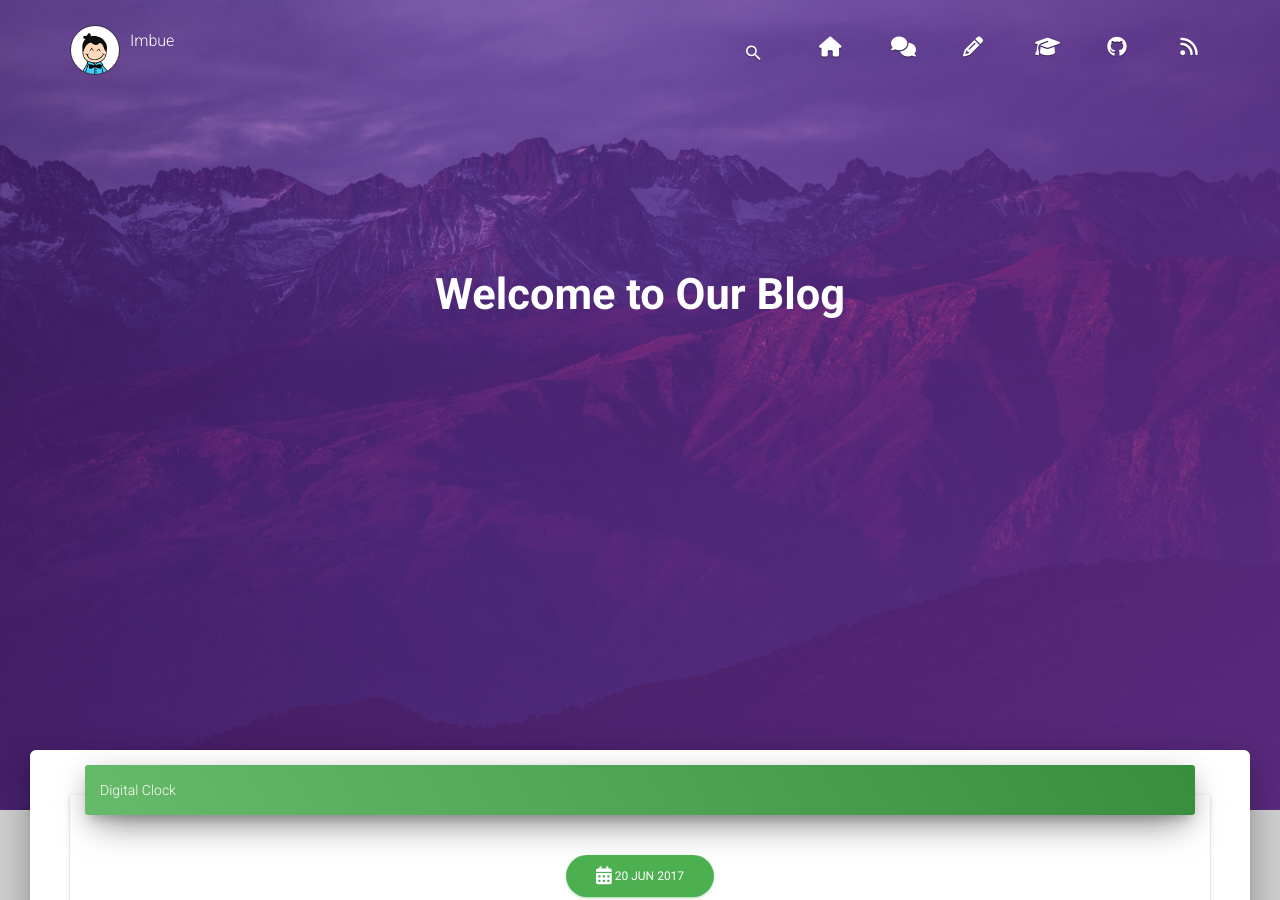
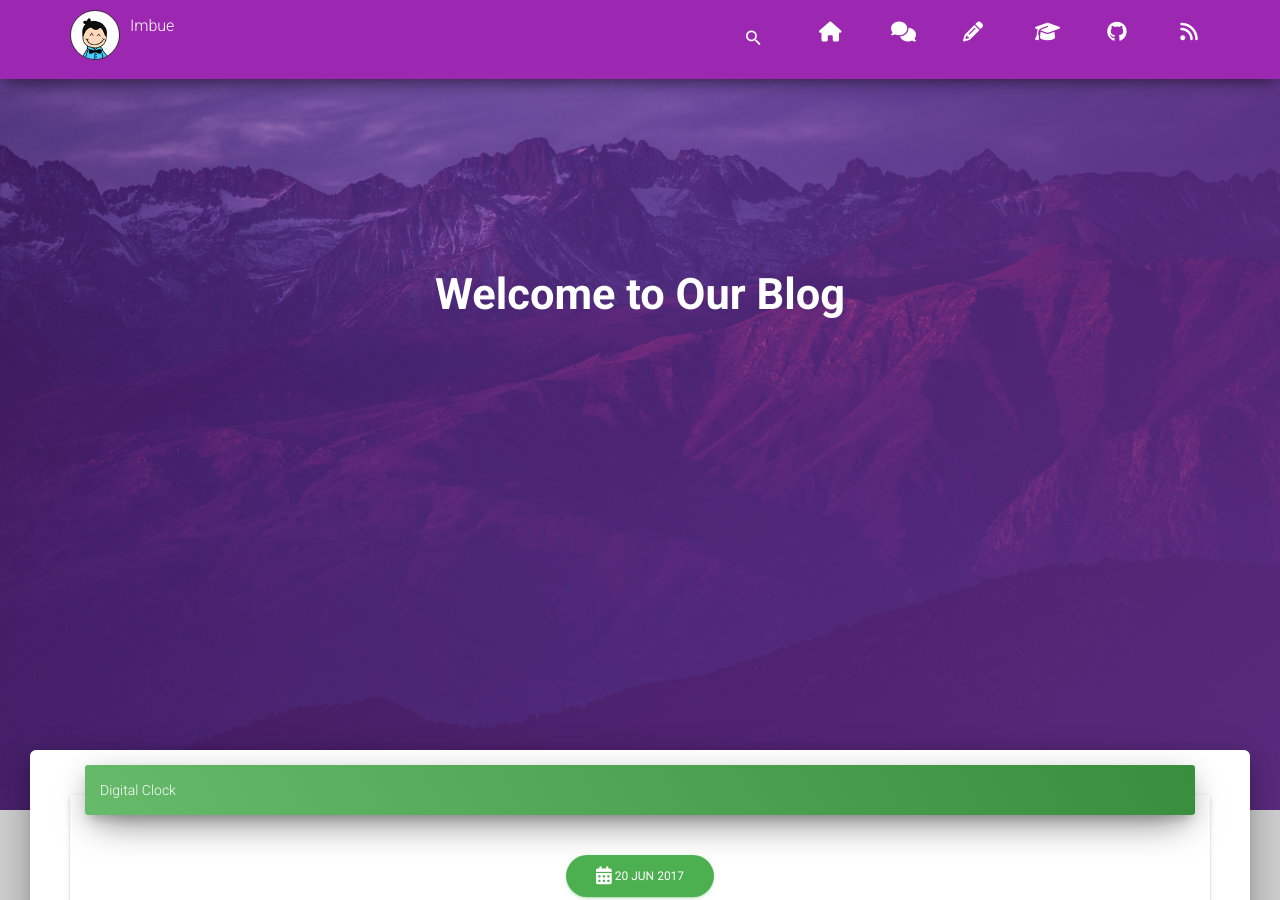
Before and after one commit to tip4programs/imbue, a Jekyll site: the page built from index.html, in a window 1280 px wide and 900 px high. Built offline with Jekyll 4.4.1, drawn with Linux system fonts in a browser that asks for light colours; nearby versions of some CDN libraries; the list of posts is cut into pages by our own code.

Commit message:
Update navbar.html

```diff
--- a/_includes/navbar.html
+++ b/_includes/navbar.html
@@ -1,5 +1,5 @@
 <!-- Navbar -->
-<nav class="navbar navbar-transparent navbar-fixed-top navbar-{{ post.card_color }}-on-scroll">
+<nav class="navbar navbar-fixed-top navbar-{{ post.card_color }}">
 	<div class="container">
         <div class="navbar-header">
 	    	<button type="button" class="navbar-toggle" data-toggle="collapse" data-target="#navigation-index">
```
